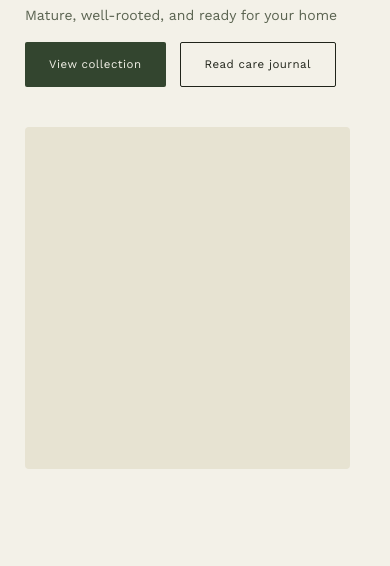
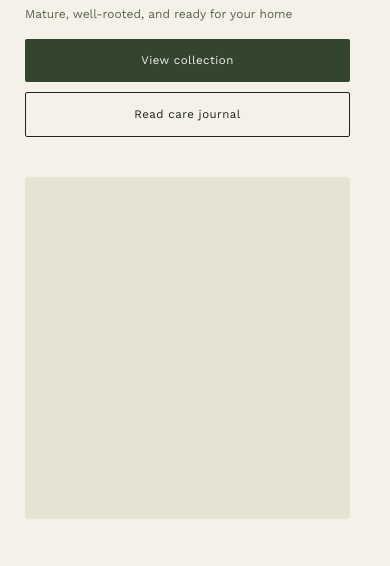
Before and after one commit to andriirohal/Ecommerce, a website built with Vite: page frontend/index.html in a window 390 px wide. Shown: the part 258-824 px from the top of the page. Built offline with nearby package versions, Linux system fonts and the light colour scheme; no server answers.

```diff
--- a/frontend/src/scss/_layout.scss
+++ b/frontend/src/scss/_layout.scss
@@ -155,6 +155,11 @@
   .hero-actions {
     display: flex;
     gap: 14px;
+
+    @media (max-width: 480px) {
+      flex-direction: column;
+      gap: 10px;
+    }
   }
 
   @media (max-width: 950px) {
@@ -173,7 +178,7 @@
     }
 
     p {
-      font-size: 14px;
+      font-size: 12px;
     }
   }
 }
```
